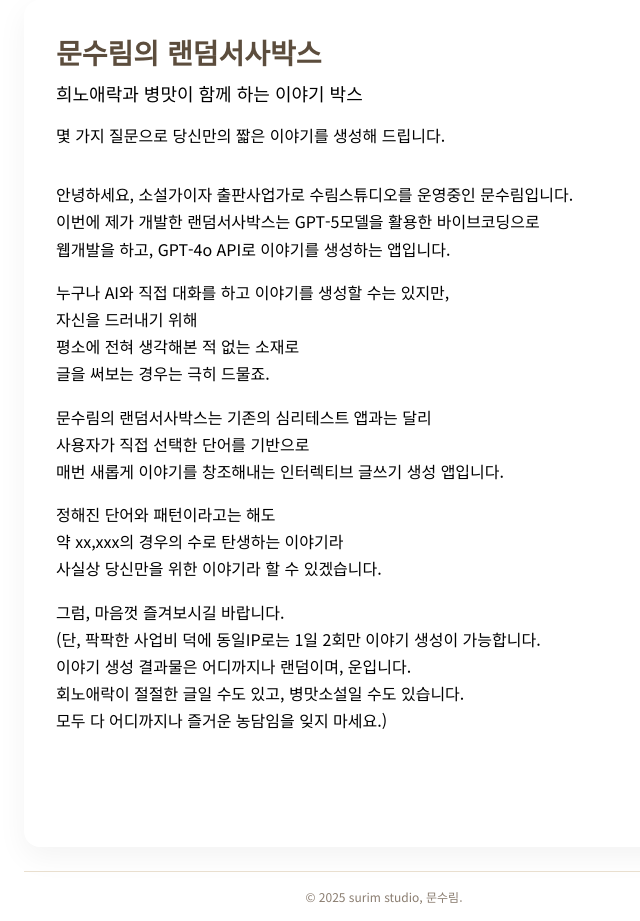
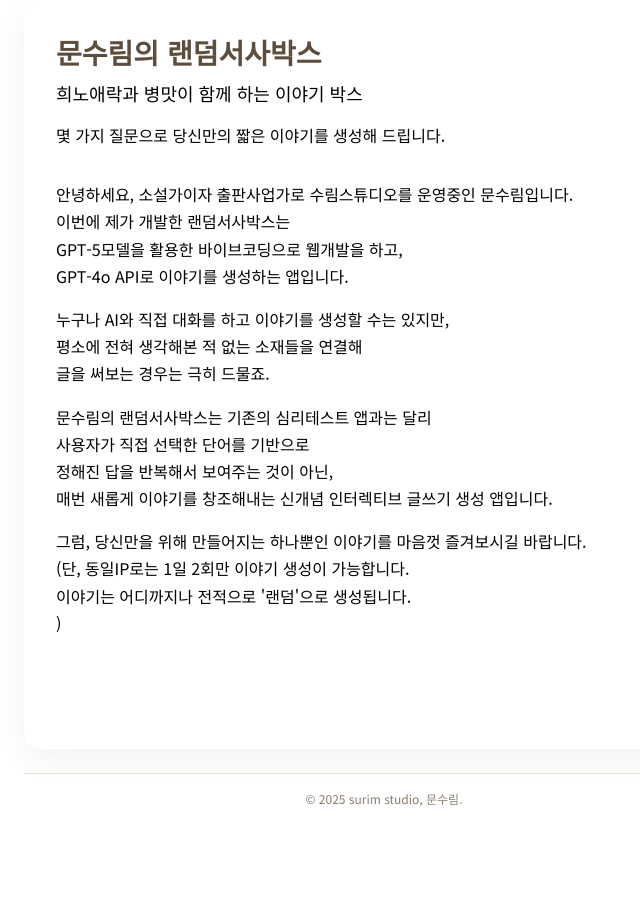
Before and after one commit to mightybooks/randomstorybox, a Next.js app: page / in a window 1280 px wide. Shown: the whole page, without its empty margins (256-896 px from the left). After the commit the page ends 823 px from the top, so only its background shows below. Built offline with nearby package versions, Linux system fonts and the light colour scheme.

Commit message:
Update page.tsx

```diff
--- a/app/page.tsx
+++ b/app/page.tsx
@@ -36,35 +36,29 @@ export default function Landing() {
           몇 가지 질문으로 당신만의 짧은 이야기를 생성해 드립니다.
         </p>
 
-        <div className="mt-8 landing-body text-left">
+       <div className="mt-8 landing-body text-left">
           <p>
             안녕하세요, 소설가이자 출판사업가로 수림스튜디오를 운영중인 문수림입니다.<br/>
-            이번에 제가 개발한 랜덤서사박스는 GPT-5모델을 활용한 바이브코딩으로<br/>
-            웹개발을 하고, GPT-4o API로 이야기를 생성하는 앱입니다.
+            이번에 제가 개발한 랜덤서사박스는<br/>
+            GPT-5모델을 활용한 바이브코딩으로 웹개발을 하고, <br/>
+            GPT-4o API로 이야기를 생성하는 앱입니다.
           </p>
           <p className="mt-4">
             누구나 AI와 직접 대화를 하고 이야기를 생성할 수는 있지만,<br/>
-            자신을 드러내기 위해<br/>
-            평소에 전혀 생각해본 적 없는 소재로<br/>
+            평소에 전혀 생각해본 적 없는 소재들을 연결해<br/>
             글을 써보는 경우는 극히 드물죠.
           </p>
           <p className="mt-4">
             문수림의 랜덤서사박스는 기존의 심리테스트 앱과는 달리<br/>
             사용자가 직접 선택한 단어를 기반으로<br/>
-            매번 새롭게 이야기를 창조해내는 인터렉티브 글쓰기 생성 앱입니다.
+            정해진 답을 반복해서 보여주는 것이 아닌,<br/>
+            매번 새롭게 이야기를 창조해내는 신개념 인터렉티브 글쓰기 생성 앱입니다.
           </p>
-          <p className="mt-4">
-            정해진 단어와 패턴이라고는 해도<br/>
-            약 xx,xxx의 경우의 수로 탄생하는 이야기라<br/>
-            사실상 당신만을 위한 이야기라 할 수 있겠습니다.
-          </p>
-          <p className="mt-4">
-            그럼, 마음껏 즐겨보시길 바랍니다.
+            <p className="mt-4">
+            그럼, 당신만을 위해 만들어지는 하나뿐인 이야기를 마음껏 즐겨보시길 바랍니다.
             <br />
-            (단, 팍팍한 사업비 덕에 동일IP로는 1일 2회만 이야기 생성이 가능합니다.<br/>
-            이야기 생성 결과물은 어디까지나 랜덤이며, 운입니다.<br/>
-            회노애락이 절절한 글일 수도 있고, 병맛소설일 수도 있습니다.<br/>
-            모두 다 어디까지나 즐거운 농담임을 잊지 마세요.)
+            (단, 동일IP로는 1일 2회만 이야기 생성이 가능합니다.<br/>
+            이야기는 어디까지나 전적으로 '랜덤'으로 생성됩니다.<br/>)
           </p>
         </div>
 
```
